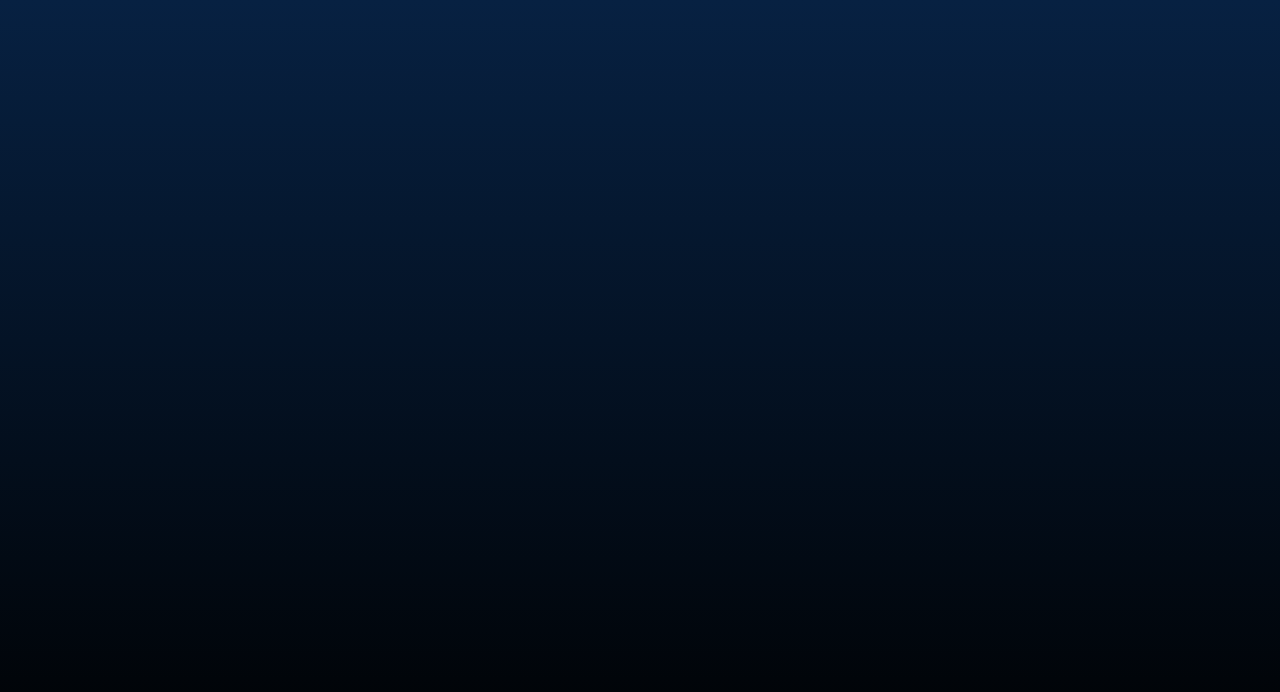
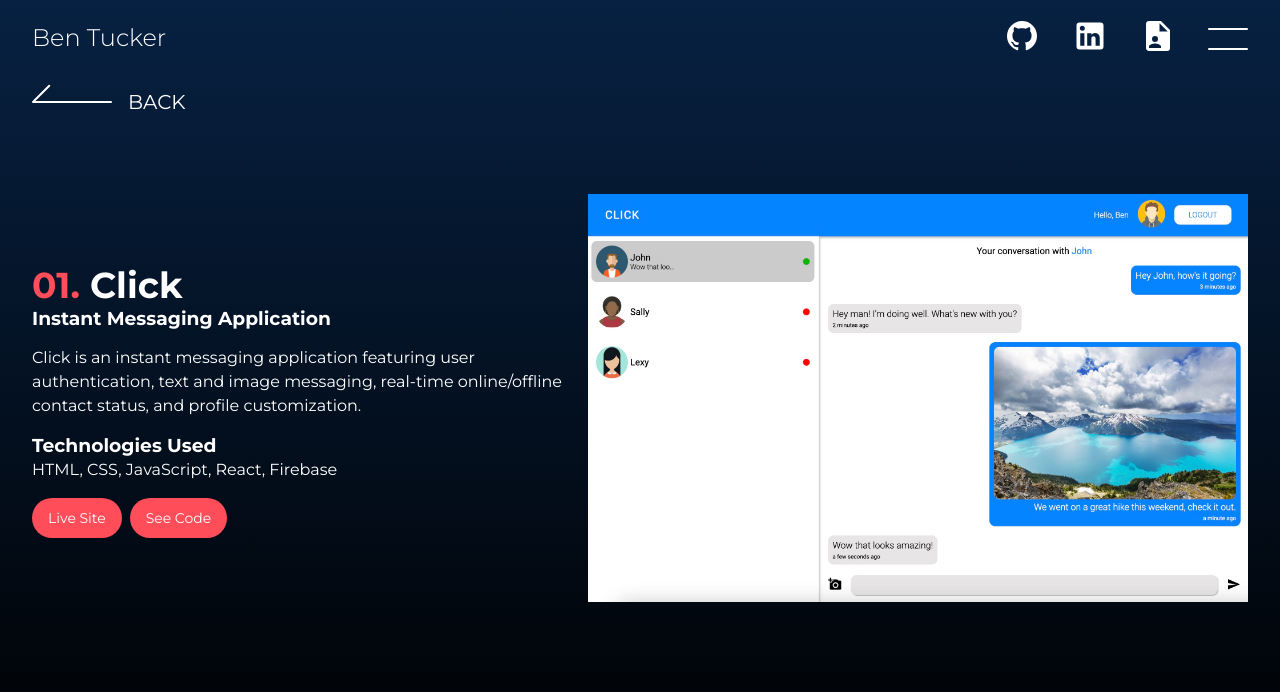
Before and after one commit to tenbucker4/ben-tucker, a React (Create React App) app: page /ben-tucker/projects in a window 1280 px wide. Before the commit this address had no page. Shown: the top 692 px of the page. Built offline with nearby package versions, Linux system fonts and the light colour scheme.

Commit message:
Add gh-pages dependency, update paths and cleanup code

```diff
--- a/src/App.js
+++ b/src/App.js
@@ -13,13 +13,13 @@ function App() {
             <Routes>
                 <Route
                     exact
-                    path="/"
+                    path="/ben-tucker"
                     element={
                         <Home menuOpen={menuOpen} setMenuOpen={setMenuOpen} />
                     }
                 ></Route>
                 <Route
-                    path="/projects"
+                    path="/ben-tucker/projects"
                     element={
                         <Projects
                             menuOpen={menuOpen}
@@ -28,7 +28,7 @@ function App() {
                     }
                 ></Route>
                 <Route
-                    path="/about"
+                    path="/ben-tucker/about"
                     element={
                         <About menuOpen={menuOpen} setMenuOpen={setMenuOpen} />
                     }
--- a/src/components/AboutHero.jsx
+++ b/src/components/AboutHero.jsx
@@ -13,7 +13,7 @@ const AboutHero = ({ aboutRef, aboutSection }) => {
 					<div className='block right-block'></div>
 				</div>
 				<div className='bio'>I love learning, solving problems,<br></br> and building visually-appealing products</div>
-				<Link to="/about">
+				<Link to="/ben-tucker/about">
 					<button className='learn-more-btn'>Learn More</button>
 				</Link>
 			</div>
--- a/src/components/BackBtn.jsx
+++ b/src/components/BackBtn.jsx
@@ -3,7 +3,7 @@ import { Link } from 'react-router-dom'
 
 const BackBtn = () => {
     return (
-        <Link to="/">
+        <Link to="/ben-tucker">
             <div className="back-btn">
                 <div className="arrow">
                     <span className="arrow-wing"></span>
--- a/src/components/Bio.jsx
+++ b/src/components/Bio.jsx
@@ -9,7 +9,6 @@ import { mdiReact } from '@mdi/js';
 import { mdiSass } from '@mdi/js';
 import { mdiFirebase } from '@mdi/js';
 import { mdiGit } from '@mdi/js';
-import { mdiCellphoneScreenshot } from '@mdi/js';
 
 const Bio = () => {
     return (
--- a/src/components/Header.jsx
+++ b/src/components/Header.jsx
@@ -1,6 +1,5 @@
 import React from 'react'
 import { Link } from 'react-router-dom';
-import { useNavigate } from 'react-router-dom';
 import Icon from '@mdi/react'
 import { mdiGithub, mdiLinkedin, mdiFileAccount } from '@mdi/js';
 import resume from "../media/Ben-Tucker-Resume.pdf";
@@ -10,7 +9,7 @@ const Header = ({ menuOpen, setMenuOpen }) => {
 
 	return (
 		<header>
-			<Link to="/">
+			<Link to="/ben-tucker">
 				<div className='me'>Ben Tucker</div>
 			</Link>
 			<div className='header-nav'>
--- a/src/components/Menu.jsx
+++ b/src/components/Menu.jsx
@@ -1,5 +1,5 @@
 import React from 'react'
-import { Link, useNavigate } from 'react-router-dom';
+import { Link } from 'react-router-dom';
 import { mdiGithub, mdiLinkedin, mdiFileAccount } from '@mdi/js';
 import Icon from '@mdi/react'
 import resume from "../media/Ben-Tucker-Resume.pdf";
@@ -10,9 +10,9 @@ const Menu = ({ menuOpen }) => {
         <div className='menu' style={{ top: menuOpen ? "0vh" : "-100%" }}>
             <div className="menu-container">
                 <ul>
-                    <Link to="/"><li>Home</li></Link>
-                    <Link to="/projects"><li>Projects</li></Link>
-                    <Link to="/about"><li>About</li></Link>
+                    <Link to="/ben-tucker"><li>Home</li></Link>
+                    <Link to="/ben-tucker/projects"><li>Projects</li></Link>
+                    <Link to="/ben-tucker/about"><li>About</li></Link>
                 </ul>
                 <a href="mailto:bwtucker4@gmail.com"><p>bwtucker4@gmail.com</p></a>
                 <div className='menu-links'>
--- a/src/components/Project.jsx
+++ b/src/components/Project.jsx
@@ -22,7 +22,7 @@ const Project = ({ imgSrc, number, title, type, description, stack, codeLink, li
                 </div>
                 </div>
             <div className='project-media'>
-                <img src={imgSrc} className="project-image"></img>
+                <img src={imgSrc} className="project-image" href={title}></img>
             </div>
         </div>
     )
--- a/src/components/ProjectHero.jsx
+++ b/src/components/ProjectHero.jsx
@@ -11,7 +11,7 @@ const ProjectHero = ({ projectRef, projectSection }) => {
 					<div className='block right-block'></div>
 				</div>
 				<div className='bio'>Featured project</div>
-				<Link to="/projects">
+				<Link to="/ben-tucker/projects">
 					<button className='view-projects-btn'>See More</button>
 				</Link>
 			</div>
--- a/src/components/Title.jsx
+++ b/src/components/Title.jsx
@@ -1,4 +1,4 @@
-import React, { useEffect, useState } from 'react'
+import React from 'react'
 
 const Title = ({ titleRef, titleSection }) => {
 
```
Also changed, not shown: package.json (+7 -2 lines), src/components/ContactHero.jsx (+4 -4 lines), 1 other file (tests, documents, lock files or other folders).
